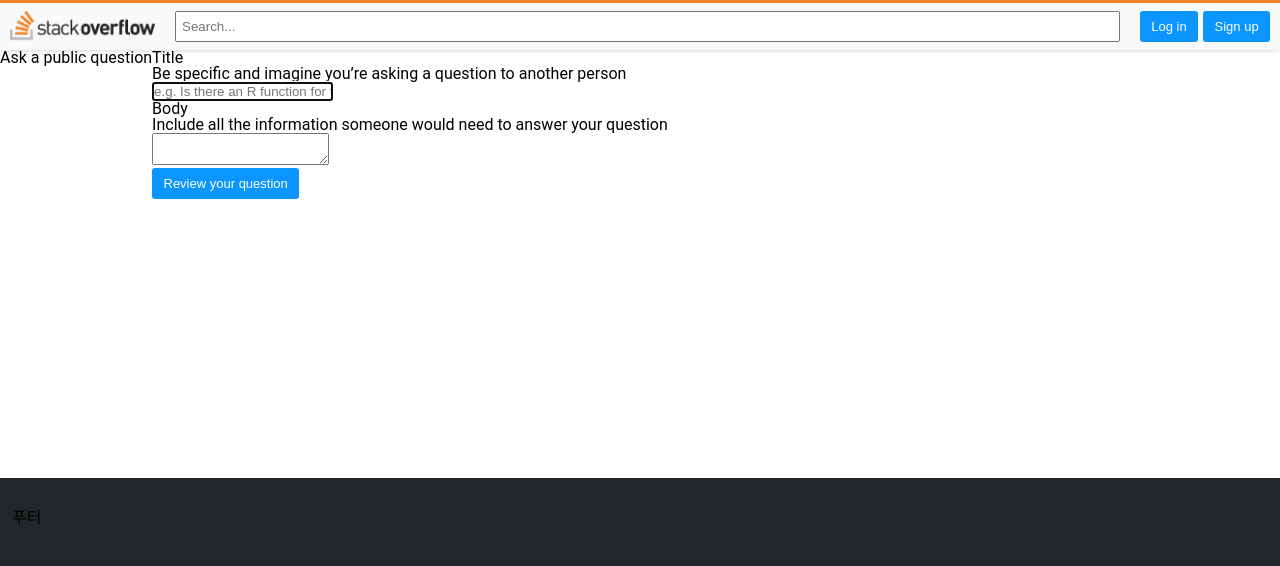
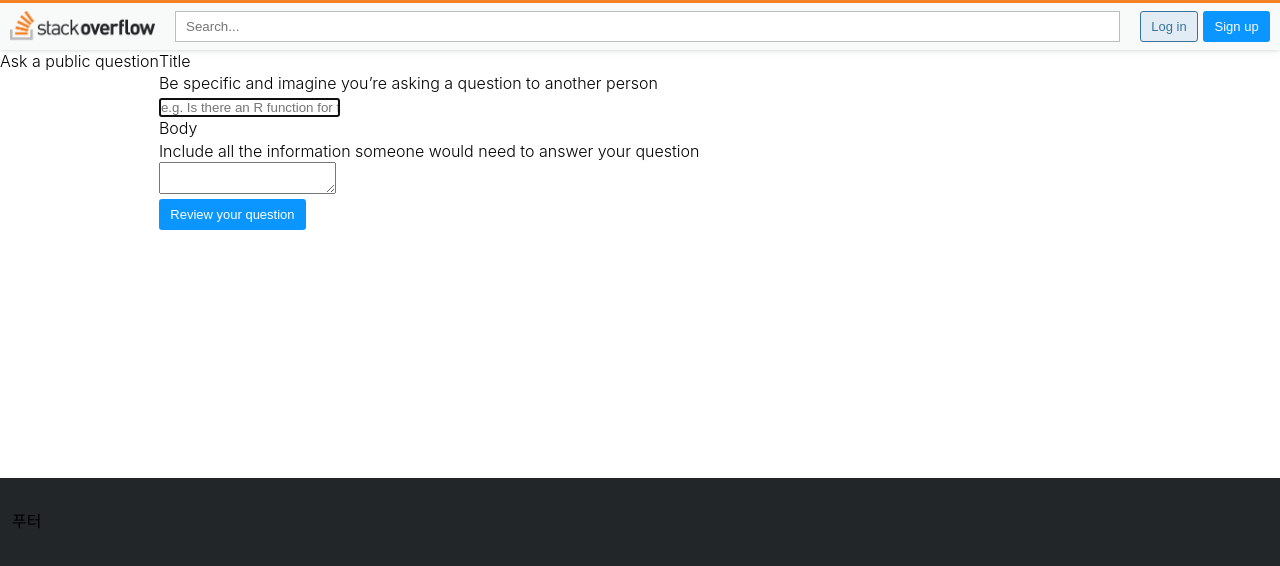
Before and after one commit to pre-project-front/pre-project-front, a React (Create React App) app in the folder client/: page /questions/ask in a window 1280 px wide. Shown: the top 566 px of the page. Built offline with nearby package versions, Linux system fonts and the light colour scheme.

Commit message:
STYLE: allQuestionsPage/questionPage CSS

```diff
--- a/client/src/App.js
+++ b/client/src/App.js
@@ -2,11 +2,12 @@ import Header from "components/Header";
 import AllMembersPage from "pages/AllUsersPage/AllUsersPage";
 import AllQuestionsPage from "pages/AllQuestionsPage/AllQuestionsPage";
 import QuestionPage from "pages/AllQuestionsPage/QuestionPage";
-import AskForm from "components/AskForm";
+import AskForm from "pages/AskForm";
 import Login from "pages/Login";
 import Logout from "pages/Logout";
 import Signup from "pages/Signup";
 import { Route, Routes } from "react-router-dom";
+import EditForm from "pages/EditForm";
 
 function App() {
   return (
@@ -16,6 +17,7 @@ function App() {
         <Route path="/" element={<AllQuestionsPage />}></Route>
         <Route path="/questions/:id" element={<QuestionPage />}></Route>
         <Route path="/questions/ask" element={<AskForm />}></Route>
+        <Route path="/posts/:id/edit" element={<EditForm />}></Route>
         <Route path="/members" element={<AllMembersPage />}></Route>
         <Route path="/signup" element={<Signup />}></Route>
         <Route path="/login" element={<Login />}></Route>
--- a/client/src/components/Footer.js
+++ b/client/src/components/Footer.js
@@ -1,5 +1,11 @@
 import React from "react";
 import styled from "styled-components";
+
+function Footer() {
+  return <FooterContainer>푸터</FooterContainer>;
+}
+
+export default Footer;
 
 const FooterContainer = styled.footer`
   background-color: hsl(210, 8%, 15%);
@@ -7,9 +13,3 @@ const FooterContainer = styled.footer`
   flex-grow: 0;
   padding: 32px 12px 12px 12px;
 `;
-
-function Footer() {
-  return <FooterContainer>푸터</FooterContainer>;
-}
-
-export default Footer;
--- a/client/src/components/Header.js
+++ b/client/src/components/Header.js
@@ -4,6 +4,35 @@ import styled from "styled-components";
 import { Button } from "styles/common";
 import { logo } from "styles/image";
 import SearchBar from "./SearchBar";
+
+function Header() {
+  return (
+    <HeaderContainer>
+      <div id="logo">
+        <Link to="/">
+          <img src={logo} alt="logo" />
+        </Link>
+      </div>
+      <SearchBar />
+      <Buttons>
+        <Link to="/login">
+          <Button
+            backgroundColor="#E1ECF4"
+            color="#39739D"
+            borderColor="#39739D"
+          >
+            Log in
+          </Button>
+        </Link>
+        <Link to="/signup">
+          <Button margin="0 0 0 5px">Sign up</Button>
+        </Link>
+      </Buttons>
+    </HeaderContainer>
+  );
+}
+
+export default Header;
 
 const HeaderContainer = styled.header`
   display: flex;
@@ -30,27 +59,5 @@ const HeaderContainer = styled.header`
 const Buttons = styled.div`
   display: inline-block;
   flex-grow: 0;
+  white-space: nowrap;
 `;
-
-function Header() {
-  return (
-    <HeaderContainer>
-      <div id="logo">
-        <Link to="/">
-          <img src={logo} alt="logo" />
-        </Link>
-      </div>
-      <SearchBar />
-      <Buttons>
-        <Link to="/login">
-          <Button>Log in</Button>
-        </Link>
-        <Link to="/signup">
-          <Button margin="0 0 0 5px">Sign up</Button>
-        </Link>
-      </Buttons>
-    </HeaderContainer>
-  );
-}
-
-export default Header;
--- a/client/src/components/LeftSidebar.js
+++ b/client/src/components/LeftSidebar.js
@@ -2,29 +2,41 @@ import React from "react";
 import { Link } from "react-router-dom";
 import styled from "styled-components";
 
-const LeftSidebarContainer = styled.nav`
-  min-width: 164px;
-
-  > div {
-    position: sticky;
-    top: 50px;
-    padding-top: 24px;
-  }
-`;
-
 function LeftSidebar() {
   return (
     <LeftSidebarContainer>
-      <div>
+      <nav>
         <Link to="/">
-          <div>Home</div>
+          <div className="home">Home</div>
         </Link>
         <Link to="/members">
-          <div>Users</div>
+          <div className="user">Users</div>
         </Link>
-      </div>
+      </nav>
     </LeftSidebarContainer>
   );
 }
 
 export default LeftSidebar;
+
+const LeftSidebarContainer = styled.aside`
+  min-width: 164px;
+  flex-grow: 0;
+
+  > nav {
+    position: sticky;
+    top: 50px;
+    padding-top: 20px;
+    font-size: 0.9rem;
+  }
+
+  .home {
+    height: 26px;
+    padding: 2px 4px 2px 12px;
+  }
+
+  .user {
+    height: 26px;
+    padding: 2px 4px 2px 12px;
+  }
+`;
--- a/client/src/components/RightSidebar.js
+++ b/client/src/components/RightSidebar.js
@@ -1,11 +1,5 @@
 import React from "react";
 import styled from "styled-components";
-
-const RightSide = styled.div`
-  min-width: 300px;
-  flex-grow: 0;
-  border: 1px solid black;
-`;
 
 function RightSidebar() {
   return (
@@ -16,3 +10,10 @@ function RightSidebar() {
 }
 
 export default RightSidebar;
+
+const RightSide = styled.div`
+  min-width: 300px;
+  flex-grow: 0;
+  border: 1px solid black;
+  margin-left: 24px;
+`;
--- a/client/src/components/SearchBar.js
+++ b/client/src/components/SearchBar.js
@@ -1,16 +1,5 @@
 import React, { useState } from "react";
 import styled from "styled-components";
-
-const SearchForm = styled.form`
-  flex-grow: 1;
-  display: flex;
-  padding: 0 20px;
-
-  > input {
-    flex-grow: 1;
-    padding: 5px;
-  }
-`;
 
 function SearchBar() {
   const [value, setValue] = useState("");
@@ -37,3 +26,15 @@ function SearchBar() {
 }
 
 export default SearchBar;
+
+const SearchForm = styled.form`
+  flex-grow: 1;
+  display: flex;
+  padding: 0 20px;
+
+  > input {
+    flex-grow: 1;
+    padding: 5px 10px;
+    border: 1px solid hsl(210, 8%, 75%);
+  }
+`;
--- /dev/null
+++ b/client/src/components/Sorts.js
@@ -0,0 +1,19 @@
+import React from "react";
+import styled from "styled-components";
+
+const DFlex = styled.div`
+  display: flex;
+  border-radius: 3px;
+`;
+
+function Sorts() {
+  return (
+    <DFlex>
+      <div>Newest</div>
+      <div>Active</div>
+      <div>Unansered</div>
+    </DFlex>
+  );
+}
+
+export default Sorts;
--- a/client/src/pages/AllQuestionsPage/QuestionPage.js
+++ b/client/src/pages/AllQuestionsPage/QuestionPage.js
@@ -6,28 +6,6 @@ import React, { useEffect, useState } from "react";
 import { Link, useNavigate, useParams } from "react-router-dom";
 import styled from "styled-components";
 import { Button, ContentContainer, PageContainer } from "styles/common";
-
-const MainContainer = styled.div`
-  border-left: 1px solid hsl(210, 8%, 85%);
-  padding: 24px 16px;
-`;
-
-const TitleANdButton = styled.div`
-  display: flex;
-  justify-content: space-between;
-  margin-bottom: 15px;
-`;
-
-const InnerContent = styled.div`
-  display: flex;
-  padding-top: 15px;
-  height: 100vh;
-`;
-
-const QuestionContent = styled.div`
-  flex-grow: 1;
-  padding: 0 15px 15px 0;
-`;
 
 function QuestionPage() {
   const [question, setQuestion] = useState({});
@@ -58,25 +36,63 @@ function QuestionPage() {
         {!isLoading && (
           <MainContainer>
             <TitleANdButton>
-              <div>{question.title}</div>
-              <Link to="/questions/ask">
-                <Button>Ask Question</Button>
-              </Link>
+              <h1>{question.title}</h1>
+              <div>
+                <Link to="/questions/ask">
+                  <Button height="40px">Ask Question</Button>
+                </Link>
+              </div>
             </TitleANdButton>
             <InnerContent>
               <QuestionContent>
                 <div>{question.content}</div>
                 <div>{question.author}</div>
-                <Button onClick={() => handleDeleteQeustion(id)}>Delete</Button>
+                <Link to={`/posts/${question.id}/edit`}>
+                  <button>Edit</button>
+                </Link>
+                <button onClick={() => handleDeleteQeustion(id)}>Delete</button>
               </QuestionContent>
               <RightSidebar />
             </InnerContent>
           </MainContainer>
         )}
       </ContentContainer>
-      <Footer />
+      {!isLoading && <Footer />}
     </PageContainer>
   );
 }
 
 export default QuestionPage;
+
+const MainContainer = styled.div`
+  display: flex;
+  flex-direction: column;
+  width: 100vw;
+  border-left: 1px solid hsl(210, 8%, 85%);
+  padding: 24px;
+`;
+
+const TitleANdButton = styled.div`
+  display: flex;
+  justify-content: space-between;
+  margin-bottom: 15px;
+
+  > h1 {
+    word-wrap: break-word;
+  }
+
+  > div {
+    margin-left: 12px;
+  }
+`;
+
+const InnerContent = styled.div`
+  display: flex;
+  padding-top: 15px;
+  height: 100vh;
+`;
+
+const QuestionContent = styled.div`
+  flex-grow: 1;
+  padding: 0 15px 15px 0;
+`;
--- a/client/src/components/AskForm.js
+++ b/client/src/pages/AskForm.js
@@ -1,8 +1,8 @@
 import axios from "axios";
+import Footer from "components/Footer";
 import React, { useState } from "react";
 import { useNavigate } from "react-router-dom";
 import { Button, ContentContainer, PageContainer } from "styles/common";
-import Footer from "./Footer";
 
 function AskForm() {
   const [title, setTitle] = useState("");
@@ -11,7 +11,7 @@ function AskForm() {
 
   const navigate = useNavigate();
 
-  const HandleSubmitQuestion = (e) => {
+  const HandleSubmitAskQuestion = (e) => {
     e.preventDefault();
     if (title.length === 0 || content.length === 0) return;
 
@@ -22,8 +22,7 @@ function AskForm() {
         author,
       })
       .then((res) => {
-        console.log(res);
-        navigate("/");
+        navigate(`/questions/${res.data.id}`);
       });
   };
 
@@ -40,7 +39,7 @@ function AskForm() {
       <ContentContainer>
         <div>Ask a public question</div>
         <div>
-          <form onSubmit={HandleSubmitQuestion}>
+          <form onSubmit={HandleSubmitAskQuestion}>
             <div>
               <div>Title</div>
               <p>
--- a/client/src/styles/GlobalStyle.js
+++ b/client/src/styles/GlobalStyle.js
@@ -11,7 +11,32 @@ const GlobalStyle = createGlobalStyle`
     }
 
     body {
-        font-family: 'Roboto'
+        font-family: -apple-system,BlinkMacSystemFont,"Segoe UI Adjusted","Segoe UI","Liberation Sans",sans-serif;
+        font-weight: 300;
+        line-height: 1.4rem;
+    }
+
+    h1 {
+        font-size: 1.7rem;
+        line-height: 2.2rem;
+        font-weight: 400;
+    }
+
+    a {
+        color: #000;
+        text-decoration: none;
+        outline: none;
+        word-break: break-word;
+        overflow-wrap: break-word;
+
+        &:active {
+            text-decoration: none;
+        }
+    }
+
+    button {
+        border: none;
+        background-color: inherit;
     }
 `;
 
--- a/client/src/styles/common.js
+++ b/client/src/styles/common.js
@@ -7,8 +7,10 @@ export const Button = styled.button`
   border-color: ${(props) => props.borderColor || "transparent"};
   color: ${(props) => props.color || "hsl(0,0%,100%)"};
   font-size: 13px;
+  height: ${(props) => props.height};
   padding: ${(props) => props.padding || "7px 10.4px"};
   margin: ${(props) => props.margin};
+  white-space: nowrap;
   cursor: pointer;
   &:hover {
     filter: brightness(0.8);
```
Also changed, not shown: client/src/pages/AllQuestionsPage/AllQuestionsPage.js (+79 -14 lines), 2 other files (tests, documents, lock files or other folders).
